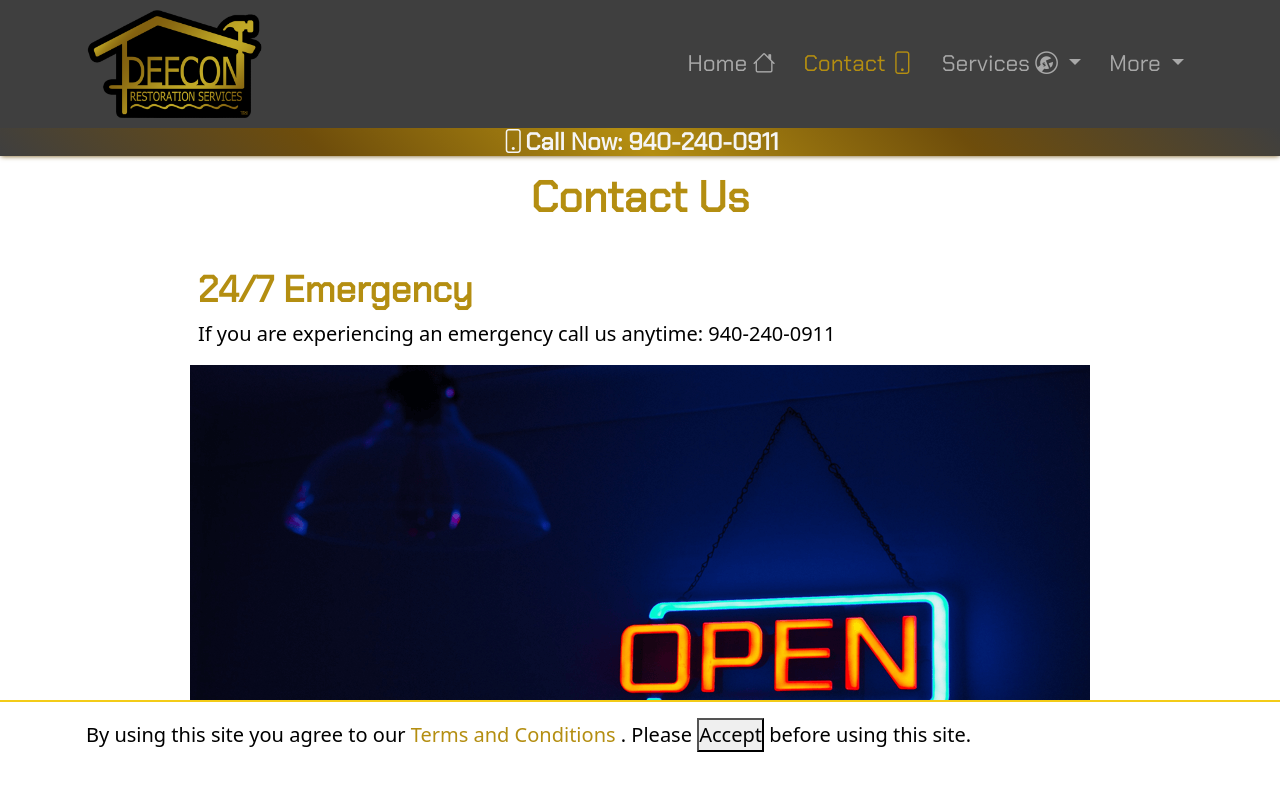
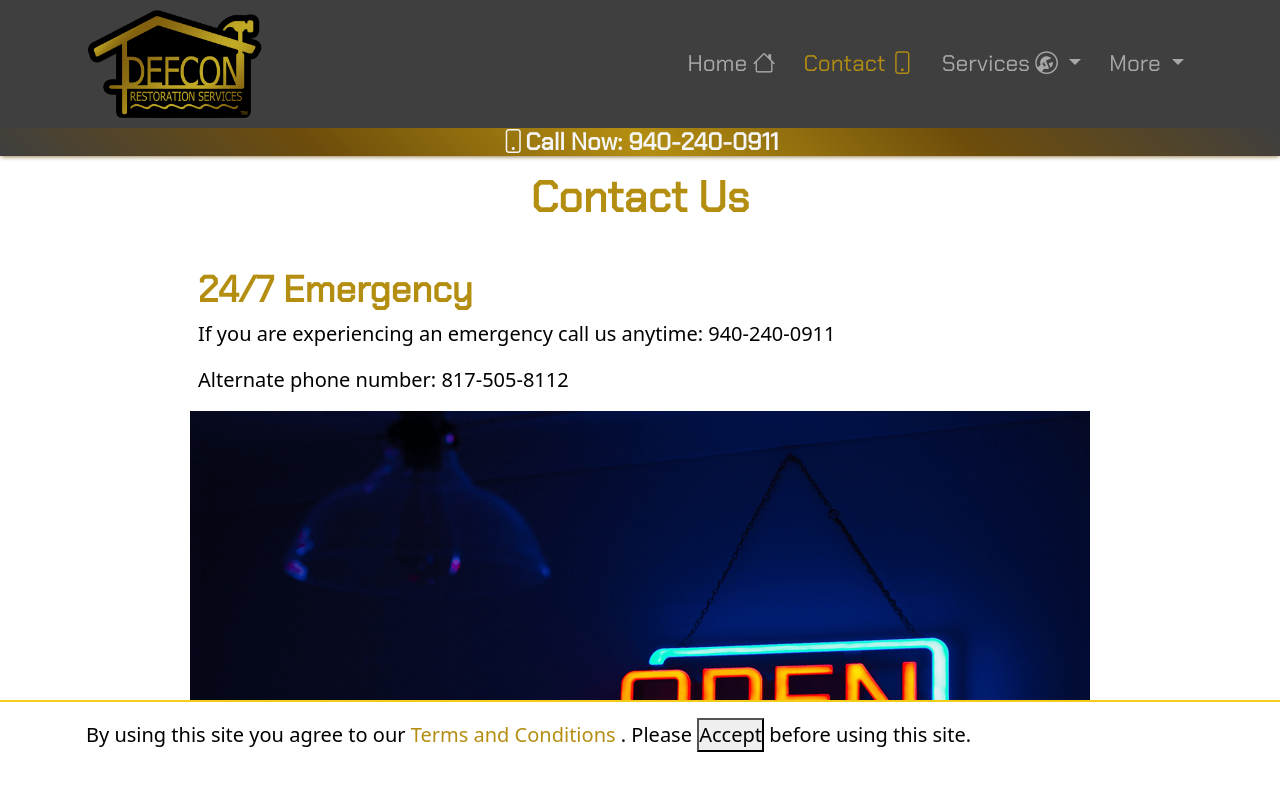
Before and after one commit to defcon1dfw/defcon1dfw.github.io, a Jekyll site: the page built from contact.md, in a window 1280 px wide and 900 px high. Shown: the top 791 px of the window. Built offline with Jekyll 4.4.1, drawn with Linux system fonts in a browser that asks for light colours; nearby versions of some CDN libraries.

Commit message:
Update contact.md phone num

```diff
--- a/contact.md
+++ b/contact.md
@@ -6,6 +6,8 @@ title: Contact Us
 ## 24/7 Emergency
 
 If you are experiencing an emergency call us anytime: 940-240-0911
+
+Alternate phone number: 817-505-8112
 
 <div class="flexium-basic">
 <img src="assets/img/always-open.png">
```
